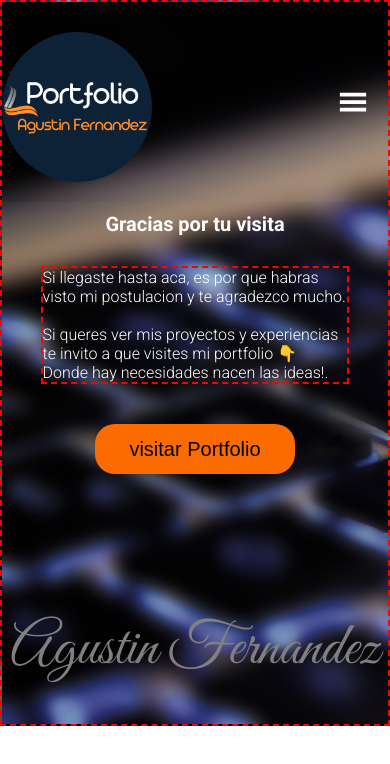
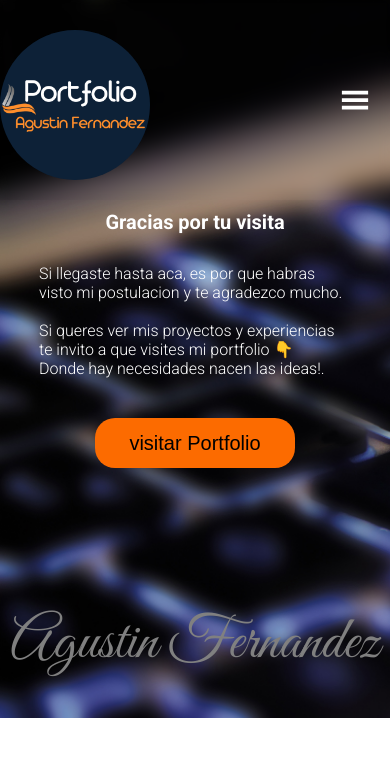
Before and after one commit to carniiga/portfolio, a React (Create React App) app: page / in a window 390 px wide. Shown: the top 764 px of the page. Built offline with nearby package versions, Linux system fonts and the light colour scheme.

Commit message:
responsive web

```diff
--- a/src/components/proyectos/allProyectsStyles.js
+++ b/src/components/proyectos/allProyectsStyles.js
@@ -22,7 +22,6 @@ export const AllProyectsContainer = styled.div`
     flex-wrap: wrap;
     height: 550px;
     @media(min-width:320px){
-        border:2px dashed blue;
         margin-top: 50px;
         height: fit-content;
         flex-direction: column;
--- a/src/pages/home/homeStyles.js
+++ b/src/pages/home/homeStyles.js
@@ -10,7 +10,6 @@ export const HomeContainer = styled.div`
     background-image : url("images/teclado.jpg");
     background-size : cover;
     justify-content: space-around;
-    border: 2px dashed red;
     @media(max-width : 320px){
        width: 320px;
     }
@@ -46,7 +45,6 @@ export const HomeDescription = styled.div`
     display: flex;
     flex-direction:column;
     @media(min-width :320px){
-        border: 2px dashed red;
         width: 80%;
     }
     @media(min-width : 768px){
```
